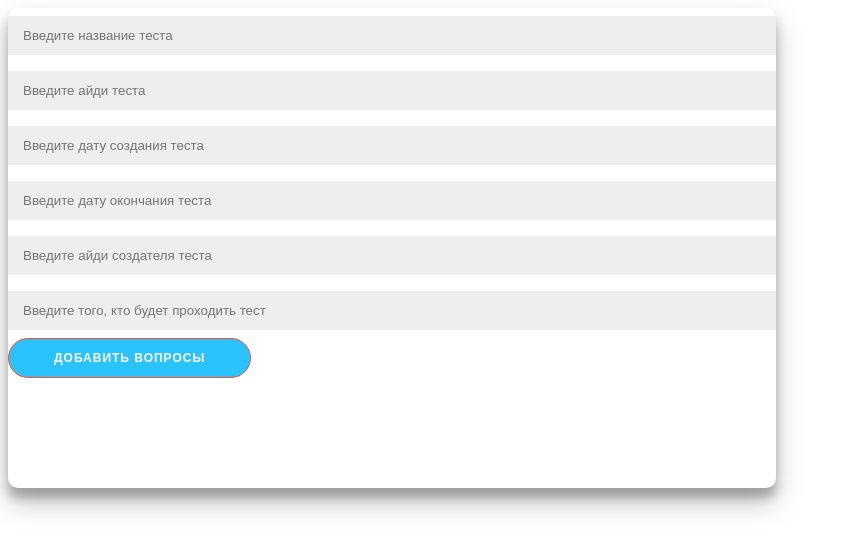
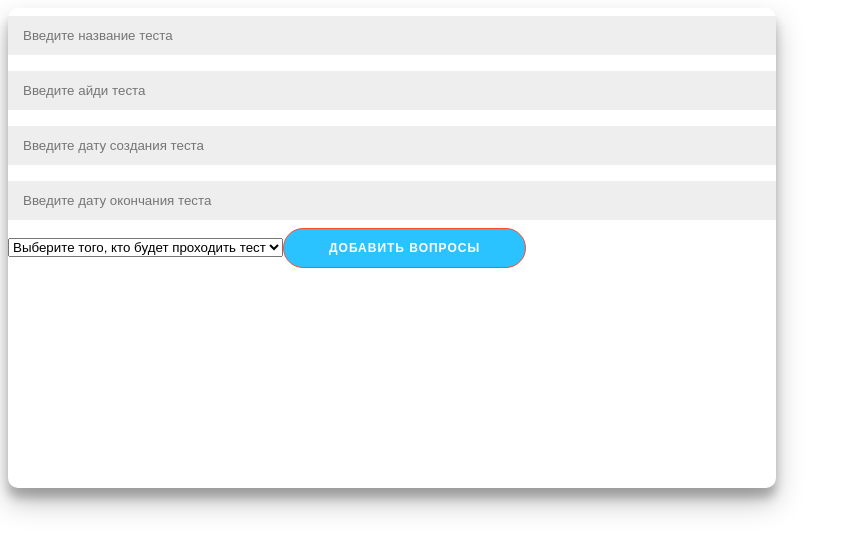
Before and after one commit to MekS1k/Tests-For-School, a Vue app in the folder frontend/: page /CreateDataTests in a window 1280 px wide. Shown: the top 552 px of the page, without its empty margins (0-851 px from the left). Built offline with nearby package versions, Linux system fonts and the light colour scheme.

Commit message:
авто выбор создателя теста

```diff
--- a/frontend/src/components/CreateDataTests.vue
+++ b/frontend/src/components/CreateDataTests.vue
@@ -16,17 +16,17 @@
       type="text"
       v-model="DateOfFinishTest"
     />
-    <input
-      placeholder="Введите айди создателя теста"
-      type="text"
-      v-model="TestCreator"
-    />
     <!-- Тестирующихся может быть много - доработать -->
-    <input
-      placeholder="Введите того, кто будет проходить тест"
-      type="text"
-      v-model="Tested"
-    />
+    <select v-model="selected" @change="getRoleID(selected)" name="" id="">
+      <option value="">Выберите того, кто будет проходить тест</option>
+      <option
+        v-for="RoleName in allRole"
+        :key="RoleName.id"
+        :value="RoleName.ID"
+      >
+        {{ RoleName.roule_name }}
+      </option>
+    </select>
     <button @click="saveTest">Добавить вопросы</button>
   </div>
 </template>
@@ -42,6 +42,9 @@ export default {
       DateOfFinishTest: "",
       TestCreator: "",
       Tested: "",
+      selected: "",
+      allRole: this.$store.state.role,
+      UserID: this.$store.state.UserID,
     };
   },
   methods: {
@@ -52,7 +55,7 @@ export default {
           TestName: this.TestName,
           DateOfCreateTest: this.DateOfCreateTest,
           DateOfFinishTest: this.DateOfFinishTest,
-          TestCreator: this.TestCreator,
+          TestCreator: this.UserID,
           Tested: this.Tested,
         });
         this.idTest = "";
@@ -66,6 +69,11 @@ export default {
         console.log(err);
       }
     },
+
+    getRoleID(id) {
+      this.Tested = id;
+      console.log(this.Tested);
+    },
   },
 };
 </script>
```
